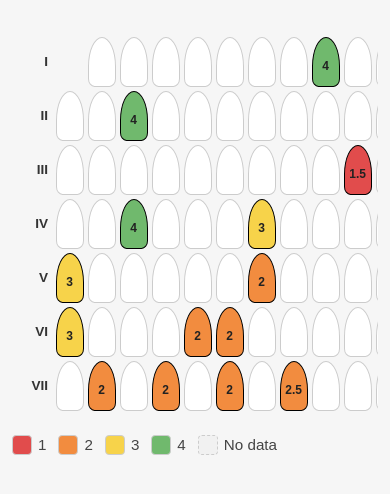
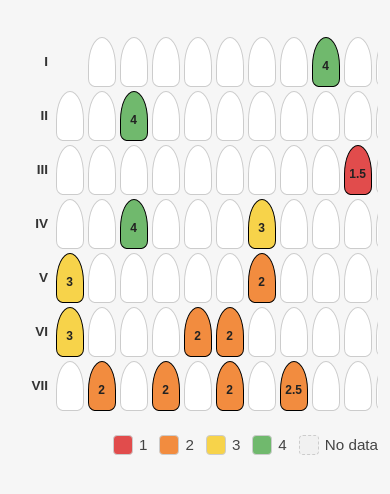
Before and after one commit to a-malolepszy/subjective-speech-intelligibility, a plain HTML site: page index.html in a window 390 px wide. Shown: the part 118-612 px from the top of the page. Drawn offline with Linux system fonts and the light colour scheme.

Commit message:
Move legend to right on mobile

```diff
--- a/index.html
+++ b/index.html
@@ -156,7 +156,7 @@
         padding-right: 4px;
       }
       .legend {
-        justify-content: flex-start;
+        justify-content: flex-end;
         margin-top: 24px;
       }
       #global-tooltip {
```
